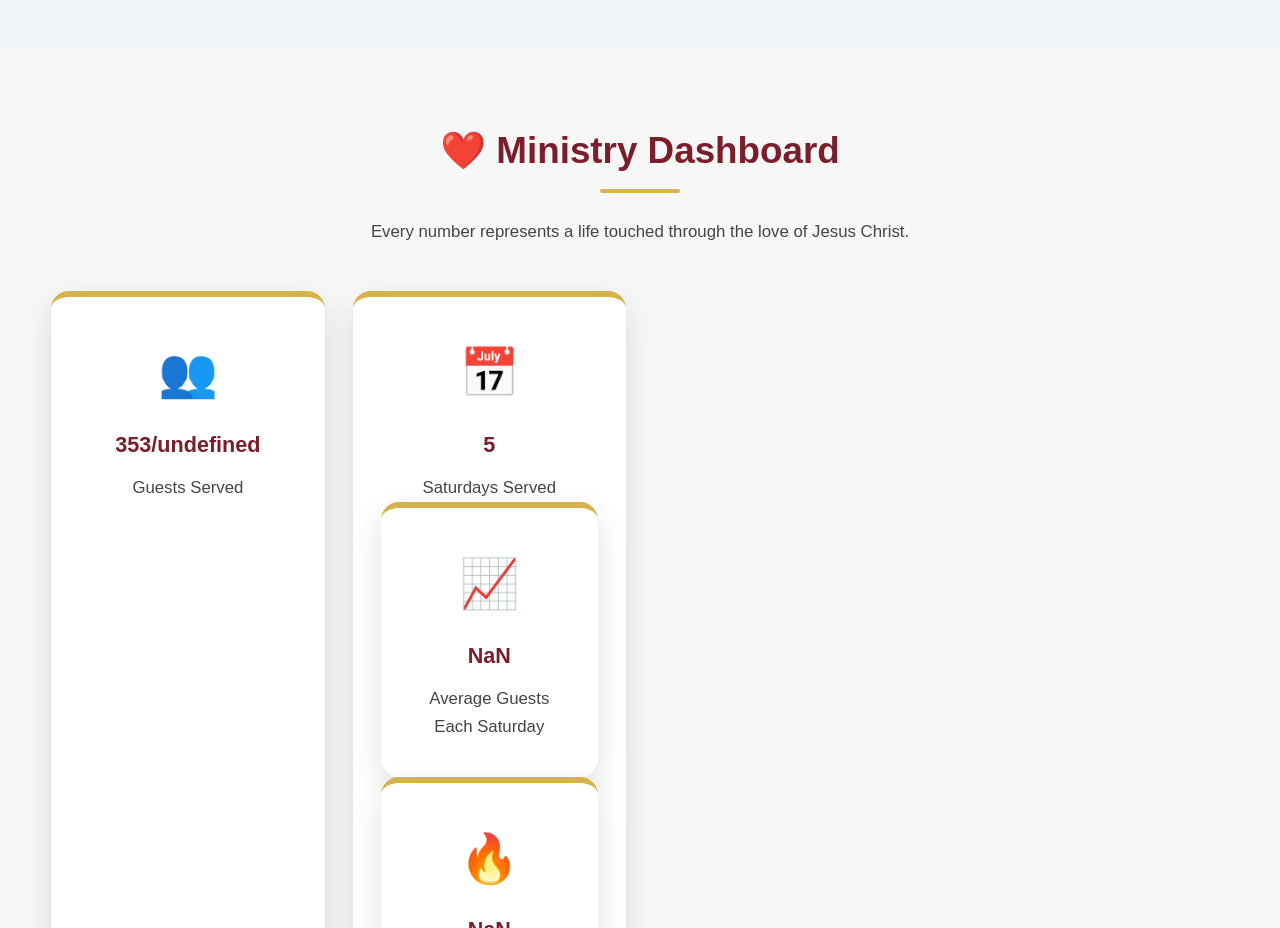
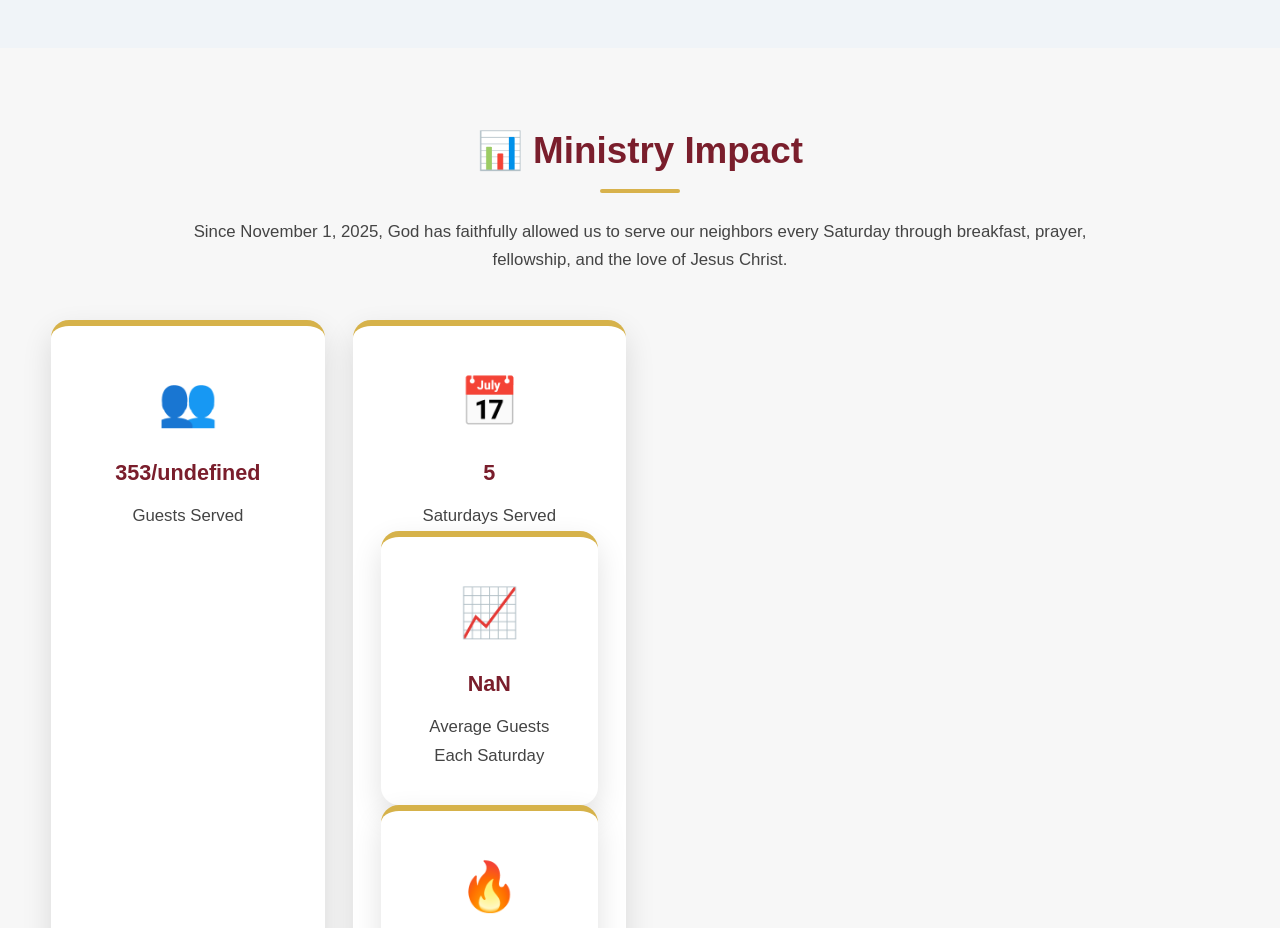
Before and after one commit to unitedingraceministries/Serving-with-Grace, a plain HTML site: page index.html in a window 1280 px wide. Shown: the part 4920-5848 px from the top of the page. Drawn offline with nearby package versions, Linux system fonts and the light colour scheme; a script that the page names is missing.

Commit message:
Change dashboard title and add impact message
Updated dashboard title and added impact statement.

```diff
--- a/index.html
+++ b/index.html
@@ -318,11 +318,11 @@ Every Saturday at Hope Faith Homeless Assistance Campus • Kansas City, Missour
 
     <div class="container">
 
-        <h2>❤️ Ministry Dashboard</h2>
+<h2>📊 Ministry Impact</h2>
 
-        <p class="section-text">
-            Every number represents a life touched through the love of Jesus Christ.
-        </p>
+       <p class="section-text">
+    Since November 1, 2025, God has faithfully allowed us to serve our neighbors every Saturday through breakfast, prayer, fellowship, and the love of Jesus Christ.
+</p>
 
         <div class="cards">
 
```
